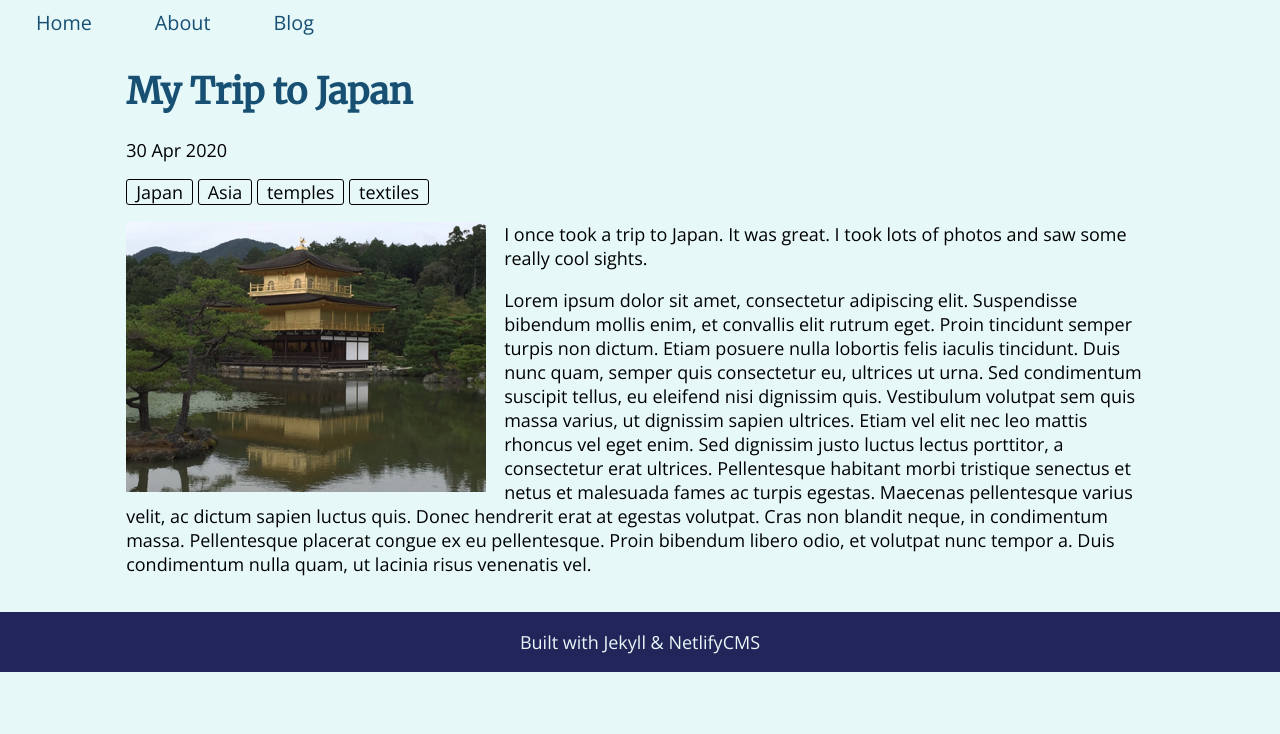
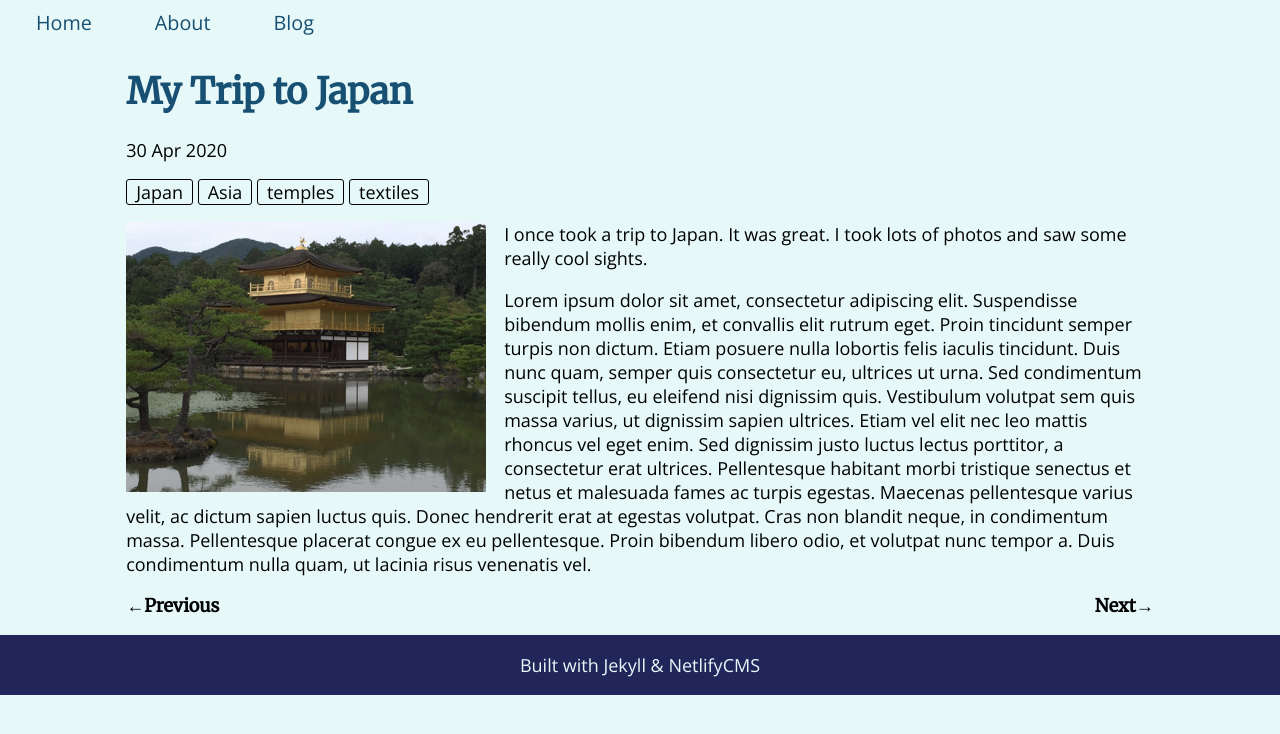
Before and after one commit to placeholdergit/cloneexpjekyllcms, a Jekyll site: the page built from _posts/2020-04-30-japan.md, in a window 1280 px wide. Shown: the top 734 px of the page. Built offline with Jekyll 4.4.1, drawn with Linux system fonts in a browser that asks for light colours; a script that is not in the unit is left out.

Commit message:
Navigation links to 'Next', 'Previous' blog posts

```diff
--- a/_layouts/post.html
+++ b/_layouts/post.html
@@ -16,3 +16,9 @@ layout: default
 <article>
   <img src="{{ page.thumbnail }}" alt="{{ page.thumbnail | split:'/' | last }}" />{{ content }}
 </article>
+{% if page.previous.url %}
+  <a href="{{ page.previous.url }}" class="post-nav left">&larr;Previous</a>
+{% endif %}
+{% if page.next.url %}
+  <a href="{{ page.next.url }}" class="post-nav right">Next&rarr;</a>
+{% endif %}
--- a/_sass/main.scss
+++ b/_sass/main.scss
@@ -133,11 +133,13 @@ nav {
   background-size: cover;
   background-image: url('../images/LakeBled.jpg');
 }
+
 /* Not necessary if not using .card in blog post. */
 // .blog-post {
 //   background-color: $bodyBackground !important;
 //   align-items: flex-end;
 // }
+
 /* Only need > p negative margin if image used in body content & wrapped in <p></p> */
 .card {
   background-color: $cardBackground;
@@ -228,6 +230,16 @@ nav {
   justify-content: center;
   align-items: flex-end;
 }
+.post-nav {
+  font-family: 'Merriweather', serif;
+  font-weight: 700;
+}
+.left {
+  float: left;
+}
+.right {
+  float: right;
+}
 .reverse-colors {
   color: $reverseColor;
   background-color: $reverseBackground;
```
